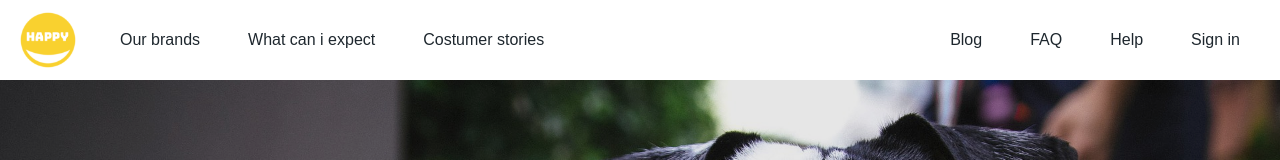
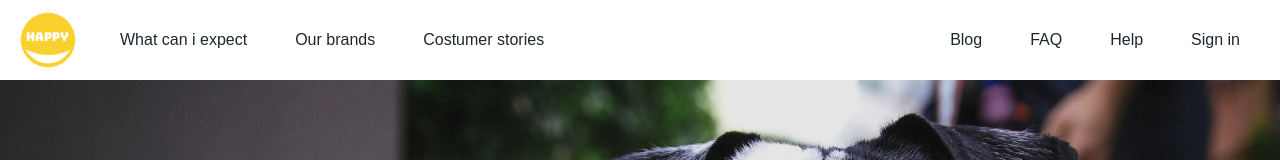
Before and after one commit to andreasaker/generic-startpage, a React (Create React App) app: page / in a window 1280 px wide. Shown: the top 160 px of the page. Built offline with nearby package versions, Linux system fonts and the light colour scheme.

Commit message:
navbar anchorlinks now render from object list

```diff
--- a/src/components/navbar.js
+++ b/src/components/navbar.js
@@ -88,7 +88,7 @@ const Li = styled.li`
   `}
 `;
 
-const Navbar = () => {
+const Navbar = ({ anchorButtons }) => {
   const [open, setOpen] = useState(false);
 
   const handleOpenClose = (e) => {
@@ -118,6 +118,19 @@ const Navbar = () => {
     }
   };
 
+  const VariableButtons = () => {
+    const listItems = anchorButtons.map((b, i) => {
+      return (
+        <Li key={i}>
+          <a href={`#${b.id}`}>
+            <LinkButton onClick={() => handleOpenClose()}>{b.name}</LinkButton>
+          </a>
+        </Li>
+      );
+    });
+    return <Ul>{listItems}</Ul>;
+  };
+
   return (
     <Nav>
       <a href="#start">
@@ -125,29 +138,7 @@ const Navbar = () => {
       </a>
       <HamburgerState />
       <Menu open={open} id="nav-menu">
-        <Ul>
-          <Li>
-            <a href="#brands">
-              <LinkButton onClick={() => handleOpenClose()}>
-                Our brands
-              </LinkButton>
-            </a>
-          </Li>
-          <Li>
-            <a href="#expect">
-              <LinkButton onClick={() => handleOpenClose()}>
-                What can i expect
-              </LinkButton>
-            </a>
-          </Li>
-          <Li>
-            <a href="#stories">
-              <LinkButton onClick={() => handleOpenClose()}>
-                Costumer stories
-              </LinkButton>
-            </a>
-          </Li>
-        </Ul>
+        <VariableButtons />
 
         <Ul End>
           <Li>
--- a/src/fakeData.js
+++ b/src/fakeData.js
@@ -1,4 +1,9 @@
 export const data = {
+  anchorButtons: [
+    { id: "expect", name: "What can i expect" },
+    { id: "brands", name: "Our brands" },
+    { id: "stories", name: "Costumer stories" },
+  ],
   contentOne: [
     {
       id: 1,
--- a/src/pages/startPage.js
+++ b/src/pages/startPage.js
@@ -22,7 +22,7 @@ const StartPage = ({ data }) => {
       <a id="start" href="/">
         {" "}
       </a>
-      <Navbar />
+      <Navbar anchorButtons={data.anchorButtons} />
       <FocusHeader />
       <Content
         header="Reimagine happy dogs with free play-days and their own personal
```
